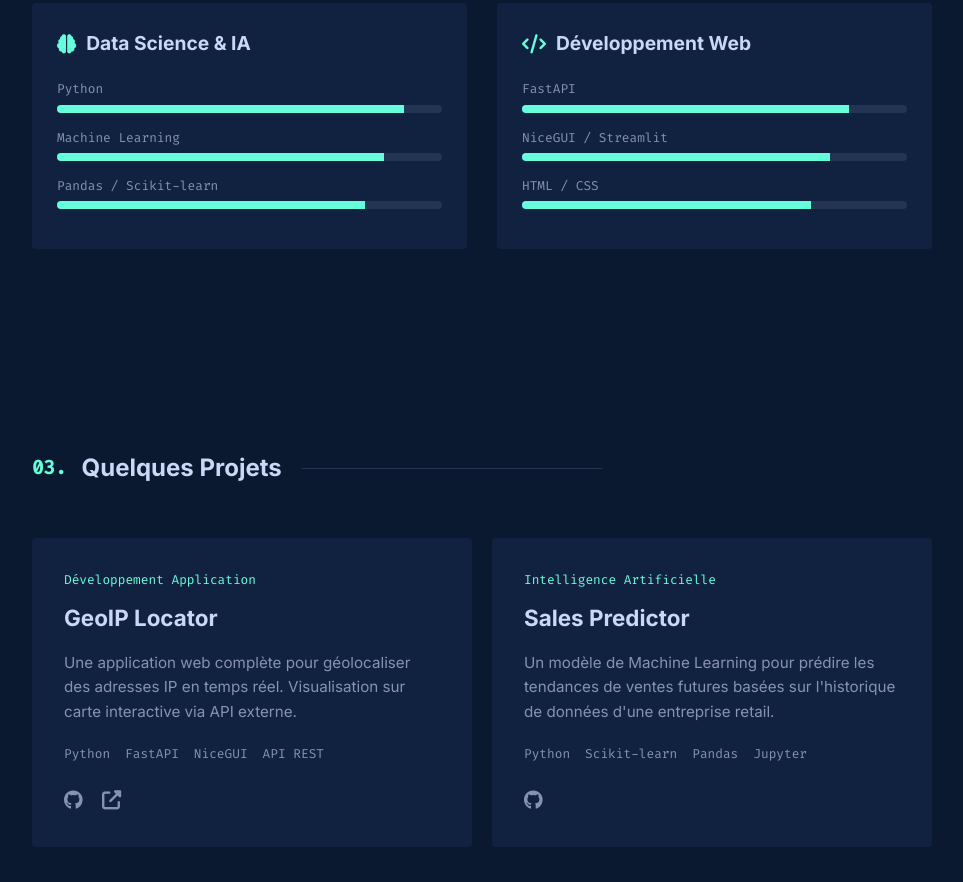
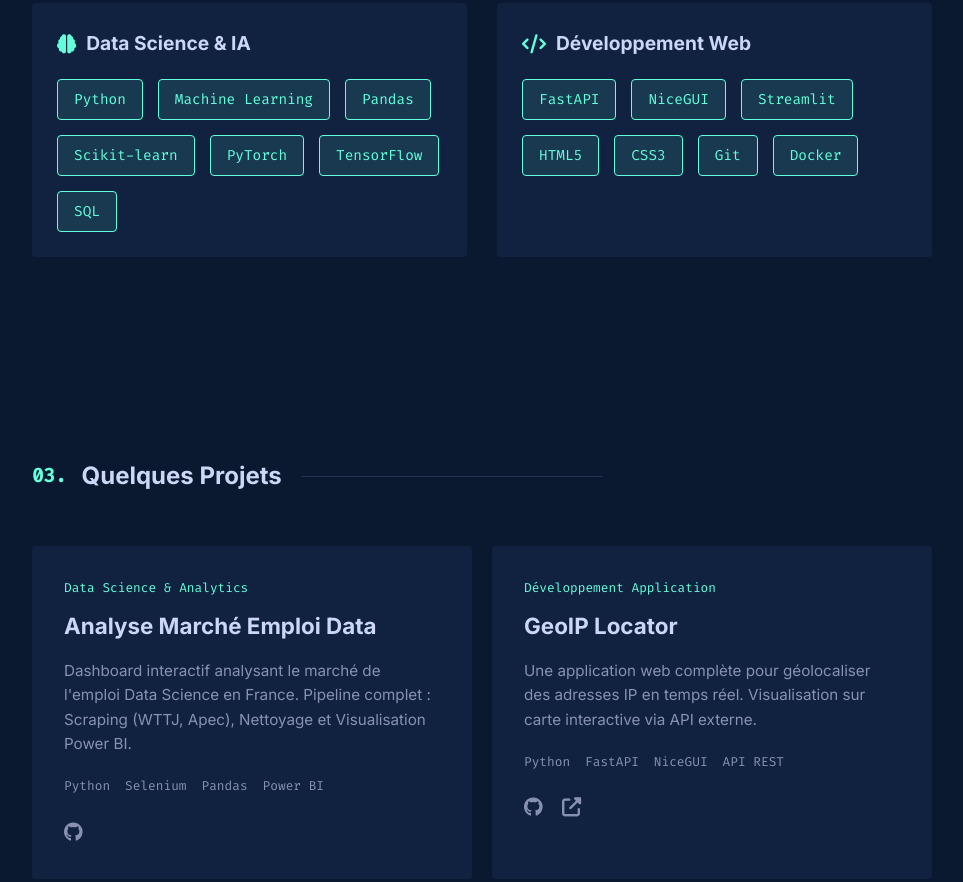
Before and after one commit to LizaBereniceMakani/portfolio, a plain HTML site: page index.html in a window 1280 px wide. Shown: the part 1616-2498 px from the top of the page, without its empty margins (158-1121 px from the left). Drawn offline with Linux system fonts and the light colour scheme.

Commit message:
Update portfolio: skills tags and data project

```diff
--- a/index.html
+++ b/index.html
@@ -82,45 +82,27 @@
         <div class="skills-grid">
             <div class="skill-category">
                 <h3><i class="fas fa-brain"></i> Data Science & IA</h3>
-                <div class="skill-bar">
-                    <span>Python</span>
-                    <div class="progress">
-                        <div class="fill" style="width: 90%"></div>
-                    </div>
-                </div>
-                <div class="skill-bar">
-                    <span>Machine Learning</span>
-                    <div class="progress">
-                        <div class="fill" style="width: 85%"></div>
-                    </div>
-                </div>
-                <div class="skill-bar">
-                    <span>Pandas / Scikit-learn</span>
-                    <div class="progress">
-                        <div class="fill" style="width: 80%"></div>
-                    </div>
+                <div class="skill-tags-container">
+                    <span class="skill-tag">Python</span>
+                    <span class="skill-tag">Machine Learning</span>
+                    <span class="skill-tag">Pandas</span>
+                    <span class="skill-tag">Scikit-learn</span>
+                    <span class="skill-tag">PyTorch</span>
+                    <span class="skill-tag">TensorFlow</span>
+                    <span class="skill-tag">SQL</span>
                 </div>
             </div>
 
             <div class="skill-category">
                 <h3><i class="fas fa-code"></i> Développement Web</h3>
-                <div class="skill-bar">
-                    <span>FastAPI</span>
-                    <div class="progress">
-                        <div class="fill" style="width: 85%"></div>
-                    </div>
-                </div>
-                <div class="skill-bar">
-                    <span>NiceGUI / Streamlit</span>
-                    <div class="progress">
-                        <div class="fill" style="width: 80%"></div>
-                    </div>
-                </div>
-                <div class="skill-bar">
-                    <span>HTML / CSS</span>
-                    <div class="progress">
-                        <div class="fill" style="width: 75%"></div>
-                    </div>
+                <div class="skill-tags-container">
+                    <span class="skill-tag">FastAPI</span>
+                    <span class="skill-tag">NiceGUI</span>
+                    <span class="skill-tag">Streamlit</span>
+                    <span class="skill-tag">HTML5</span>
+                    <span class="skill-tag">CSS3</span>
+                    <span class="skill-tag">Git</span>
+                    <span class="skill-tag">Docker</span>
                 </div>
             </div>
         </div>
@@ -130,6 +112,28 @@
     <section id="projects" class="section">
         <h2 class="section-title"><span class="section-num">03.</span> Quelques Projets</h2>
         <div class="projects-grid">
+
+            <!-- Project 0 (Employabilité Data) -->
+            <div class="project-card">
+                <div class="project-content">
+                    <p class="project-overline">Data Science & Analytics</p>
+                    <h3 class="project-title">Analyse Marché Emploi Data</h3>
+                    <p class="project-desc">
+                        Dashboard interactif analysant le marché de l'emploi Data Science en France. Pipeline complet :
+                        Scraping (WTTJ, Apec), Nettoyage et Visualisation Power BI.
+                    </p>
+                    <ul class="project-tech">
+                        <li>Python</li>
+                        <li>Selenium</li>
+                        <li>Pandas</li>
+                        <li>Power BI</li>
+                    </ul>
+                    <div class="project-links">
+                        <a href="https://github.com/LizaBereniceMakani/employabilite_data" target="_blank"><i
+                                class="fab fa-github"></i></a>
+                    </div>
+                </div>
+            </div>
 
             <!-- Project 1 -->
             <div class="project-card">
--- a/style.css
+++ b/style.css
@@ -409,3 +409,26 @@ footer {
         display: block;
     }
 }
+
+/* Skill Tags Styles */
+.skill-tags-container {
+    display: flex;
+    flex-wrap: wrap;
+    gap: 15px;
+}
+
+.skill-tag {
+    background-color: rgba(100, 255, 218, 0.1);
+    color: var(--accent-color);
+    border: 1px solid var(--accent-color);
+    padding: 8px 16px;
+    border-radius: 4px;
+    font-family: var(--font-mono);
+    font-size: 0.9rem;
+    transition: all 0.3s ease;
+}
+
+.skill-tag:hover {
+    background-color: rgba(100, 255, 218, 0.2);
+    transform: translateY(-2px);
+}
```
